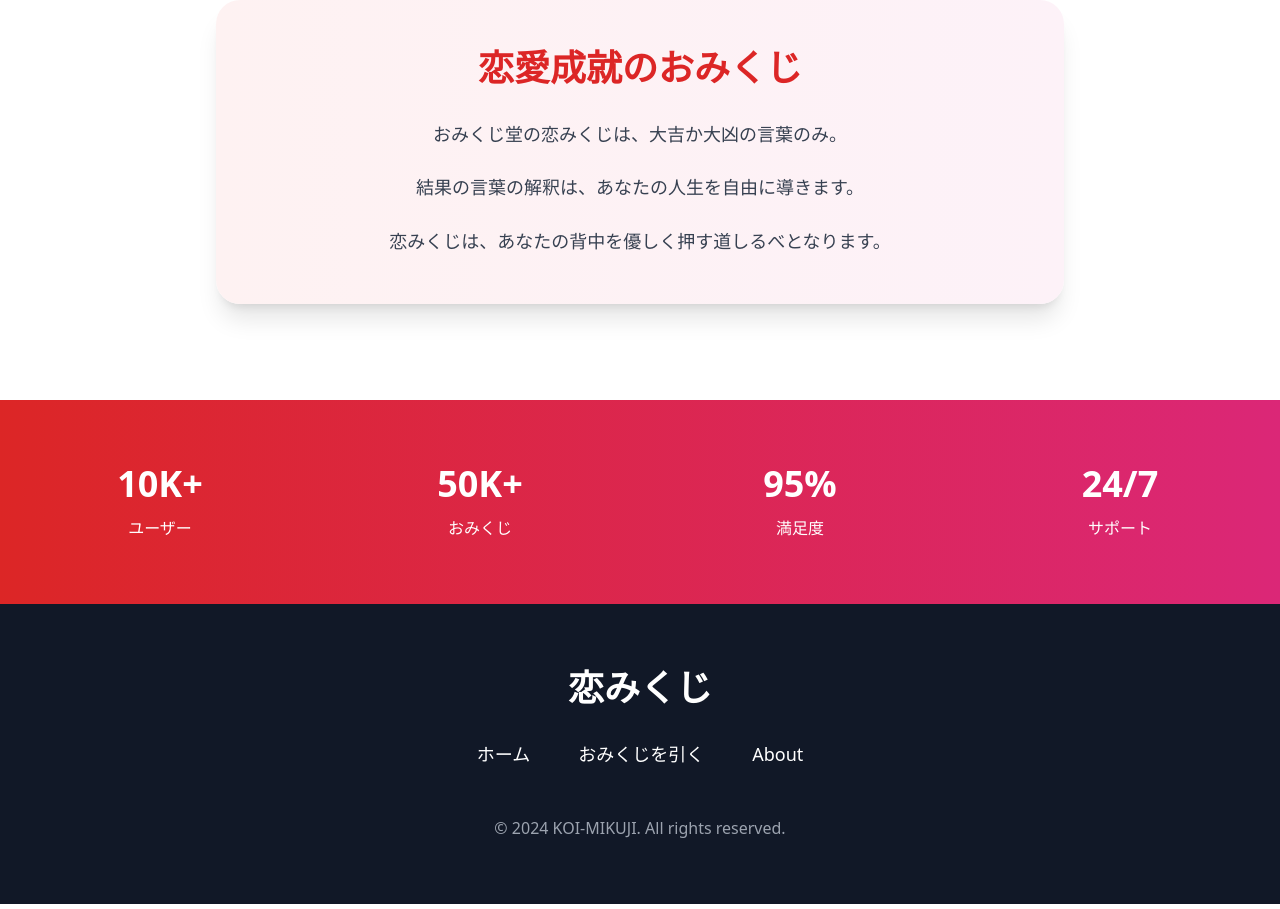
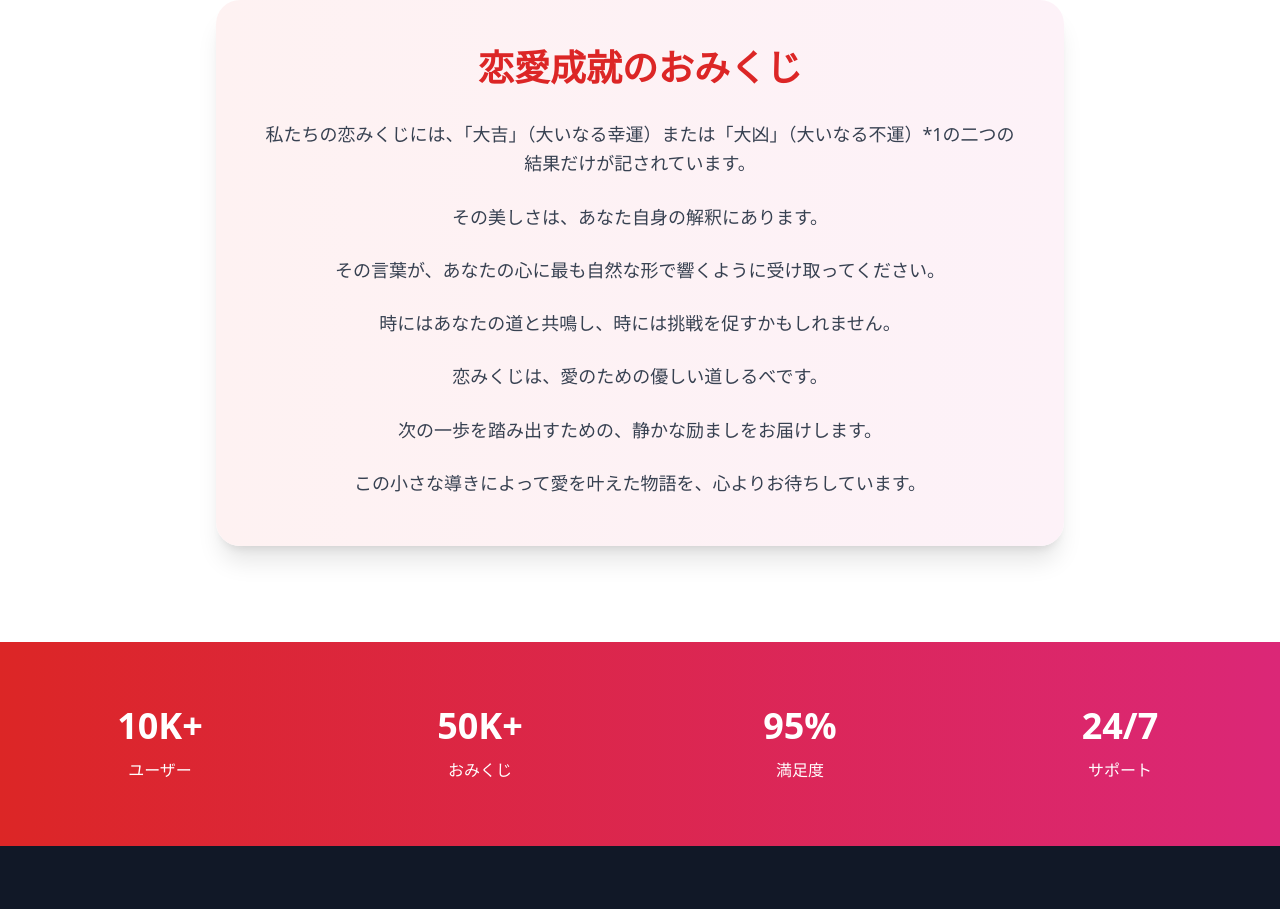
Before and after one commit to harshascode/omikuji, a SvelteKit app: page / in a window 1280 px wide. Shown: the part 1560-2469 px from the top of the page. Built offline with nearby package versions, Linux system fonts and the light colour scheme.

Commit message:
some added

```diff
--- a/src/routes/+page.svelte
+++ b/src/routes/+page.svelte
@@ -80,9 +80,15 @@
 			<div class="rounded-3xl bg-gradient-to-r from-red-50 to-pink-50 p-12 shadow-xl">
 				<h2 class="mb-8 text-center text-4xl font-bold text-red-600">恋愛成就のおみくじ</h2>
 				<div class="space-y-6 text-center text-lg leading-relaxed text-gray-700">
-					<p>おみくじ堂の恋みくじは、大吉か大凶の言葉のみ。</p>
-					<p>結果の言葉の解釈は、あなたの人生を自由に導きます。</p>
-					<p>恋みくじは、あなたの背中を優しく押す道しるべとなります。</p>
+					<p>
+						私たちの恋みくじには、「大吉」（大いなる幸運）または「大凶」（大いなる不運）*1の二つの結果だけが記されています。
+					</p>
+					<p>その美しさは、あなた自身の解釈にあります。</p>
+					<p>その言葉が、あなたの心に最も自然な形で響くように受け取ってください。</p>
+					<p>時にはあなたの道と共鳴し、時には挑戦を促すかもしれません。</p>
+					<p>恋みくじは、愛のための優しい道しるべです。</p>
+					<p>次の一歩を踏み出すための、静かな励ましをお届けします。</p>
+					<p>この小さな導きによって愛を叶えた物語を、心よりお待ちしています。</p>
 				</div>
 			</div>
 		</div>
```
